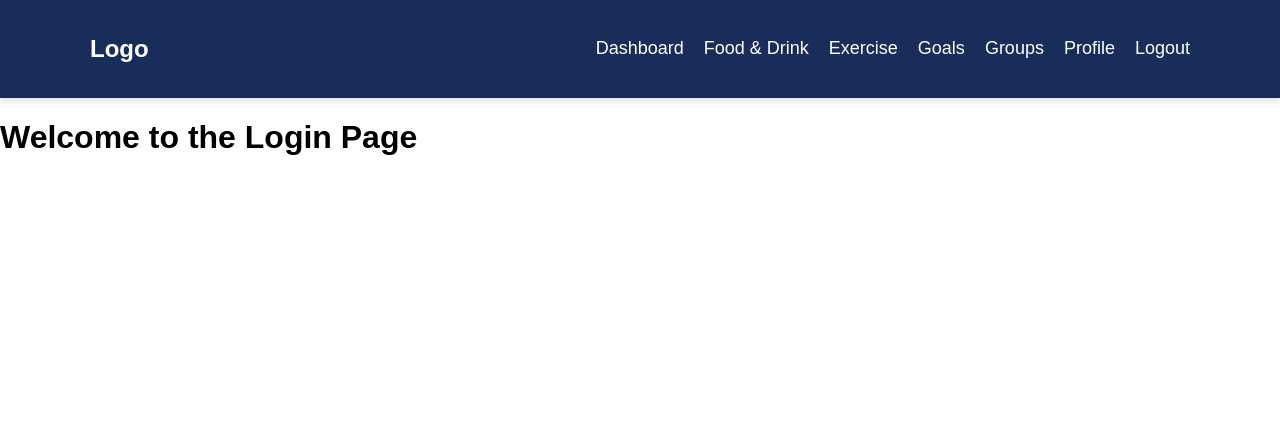
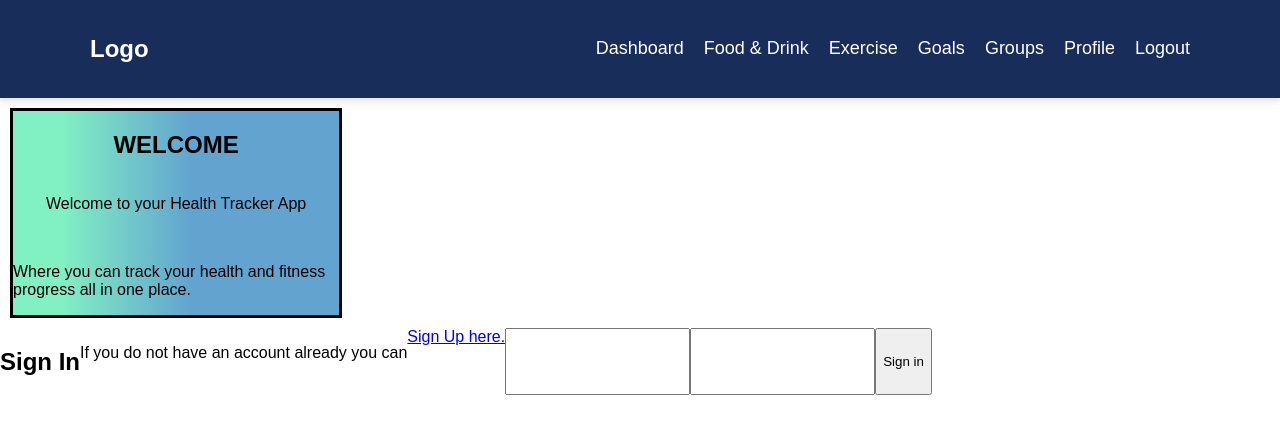
Before and after one commit to ollyb143/SweHealthTracker, a React (Vite) app in the folder client/: page /login in a window 1280 px wide. Shown: the top 434 px of the page. Built offline with nearby package versions, Linux system fonts and the light colour scheme.

Commit message:
Added html for the pages but haven't finished CSS

```diff
--- a/client/src/landing.css
+++ b/client/src/landing.css
@@ -1,4 +1,4 @@
-main {
+.landingPage {
     border-style: solid;
     margin: 2.5% 0.05%;
     padding: 50px 1%;
--- /dev/null
+++ b/client/src/login.css
@@ -0,0 +1,24 @@
+#loginMain {
+    display: inline-block;
+    flex-direction: row;
+    grid-template-columns: 50% 45%;
+    column-gap: 10px;
+    align-items: center;
+}
+
+#welcomeSection {
+    display: flex;
+    flex-direction: column;
+    align-items: center;
+    border-style: solid;
+    align-self: center;
+    width: 35%;
+    margin: 10px;
+    background: rgb(129,240,195);
+    background: linear-gradient(90deg, rgba(129,240,195,1) 15%, rgba(98,163,208,1) 55%);
+}
+
+#logInSection {
+    display: flex;
+
+}
--- a/client/src/views/pages/LandingPage.jsx
+++ b/client/src/views/pages/LandingPage.jsx
@@ -7,16 +7,16 @@ const LandingPage = () => {
     <div>
       {/* Navbar */}
       <NavBar />
-      <main>
+      <main class="landingPage">
         <section id="landingText">
           <h1 id="headline">Keep track of your progress.</h1>
           <p>Welcome to the Health Tracker Application<br></br></p>
           <p>Where you can track your health and fitness progress all in one place. You can log your diet, exercise and more, setting goals creating a better version of yourself. Invite your friends and set group challenges.</p>
         </section>
         <section id="landingButtons">
-          <button id="registerNowButton">Register Now</button>
+          <button id="registerNowButton" onClick={() => window.location.href = '/register'}>Register Now</button>
           <p>OR</p>
-          <button id="loginButton">Sign in</button>
+          <button id="loginButton" onClick={() => window.location.href = '/login'}>Sign in</button>
         </section>
       </main>
     </div>
--- a/client/src/views/pages/LoginPage.jsx
+++ b/client/src/views/pages/LoginPage.jsx
@@ -1,5 +1,6 @@
 import React from "react";
 import NavBar from "../../components/NavBar";
+import '../../login.css'
 
 const LoginPage = () => {
     return (
@@ -7,7 +8,20 @@ const LoginPage = () => {
         {/* Just left the navbar here to navigate through pages */}
           {/* Navbar */}
           <NavBar />
-          <h1>Welcome to the Login Page</h1>
+          <main id="loginMain">
+            <section id="welcomeSection">
+              <h1 id="welcome">WELCOME</h1>
+              <p>Welcome to your Health Tracker App</p><br></br>
+              <p>Where you can track your health and fitness progress all in one place.</p>
+            </section>
+            <section id="logInSection">
+              <h1 id="signIn">Sign In</h1><br></br>
+              <p id="signUpText">If you do not have an account already you can </p><a href="/register">Sign Up here.</a><br></br>
+              <input type="text" class="signInInput" id="username" name="username"></input>
+              <input type="text" class="signInInput" id="password" name="password"></input>
+              <button id="signInButton">Sign in</button>
+            </section>
+          </main>
         </div>
       );
   };
--- a/client/src/views/pages/RegisterPage.jsx
+++ b/client/src/views/pages/RegisterPage.jsx
@@ -6,7 +6,49 @@ const RegisterPage = () => {
         <div>
           {/* Navbar */}
           <NavBar />
-          <h1>Welcome to the Sign Up Page</h1>
+          <main>
+            <section id="enterInfo">
+              <h1 id="registerText">Register</h1>
+              <p id="enterInfoText">Enter your information below:</p>
+
+              <label for="name">Full Name:</label><br></br>
+              <input type="text" id="name" name="name"></input><br></br>
+
+              <label for="username">Username:</label><br></br>
+              <input type="text" id="username" name="name"></input><br></br>
+
+              <label for="email">Email:</label><br></br>
+              <input type="email" id="email" name="email"></input><br></br>
+
+              <label for="password">Password:</label><br></br>
+              <input type="password" id="password" name="password"></input><br></br>
+            </section>
+            <section>
+              <h2>Additional Information</h2>
+
+              <label for="DoB">Date of Birth:</label><br></br>
+              <input type="date" id="DoB" name="DoB"></input><br></br>
+
+              <label for="gender">Gender:</label><br></br>
+              <select name="gender" id="gender">
+                <option value="male">Male</option>
+                <option value="female">Female</option>
+                <option value="Other">Other</option>
+                <option value="PNTS">Prefer not to say</option>
+              </select><br></br>
+
+              <label for="height">Height (cm):</label><br></br>
+              <input type="number" id="height" name="height"></input><br></br>
+
+              <label for="weight">Weight (Kg):</label><br></br>
+              <input type="number" id="weight" name="weight"></input><br></br>
+
+              <label for="goalWeight">Goal Weight (Kg):</label><br></br>
+              <input type="number" id="goalWeight" name="goalWeight"></input><br></br>
+
+              <button id="continueButton">Continue</button>
+            </section>
+          </main>
         </div>
       );
   };
```
